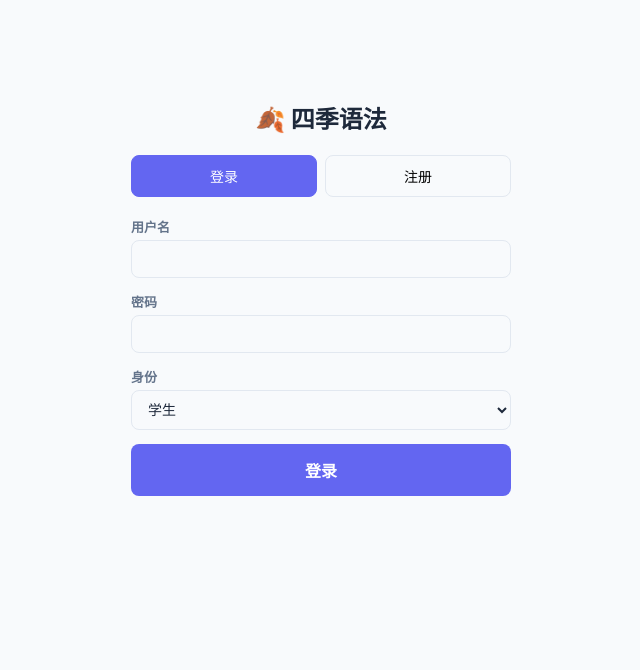
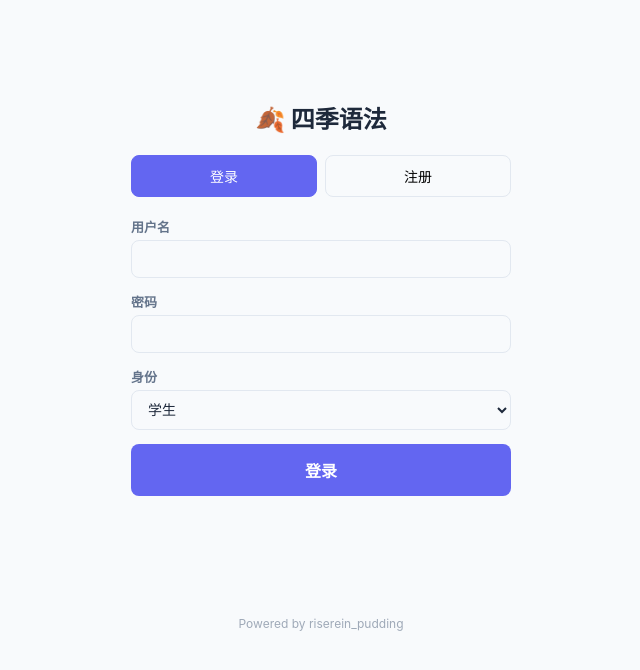
Before and after one commit to riserein/four-seasons-grammar, a website: page index.html in a window 1280 px wide. Shown: the whole page, without its empty margins (319-959 px from the left). Drawn offline with nearby package versions, Linux system fonts and the light colour scheme.

Commit message:
add watermark

```diff
--- a/index.html
+++ b/index.html
@@ -955,5 +955,6 @@ async function tDoImport(){
 document.getElementById('modal-overlay').addEventListener('click',function(e){ if(e.target===this) closeModal(); });
 init();
 </script>
+<div style="text-align:center;padding:20px;color:var(--text-secondary);font-size:12px;opacity:0.6">Powered by riserein_pudding</div>
 </body>
 </html>
```
